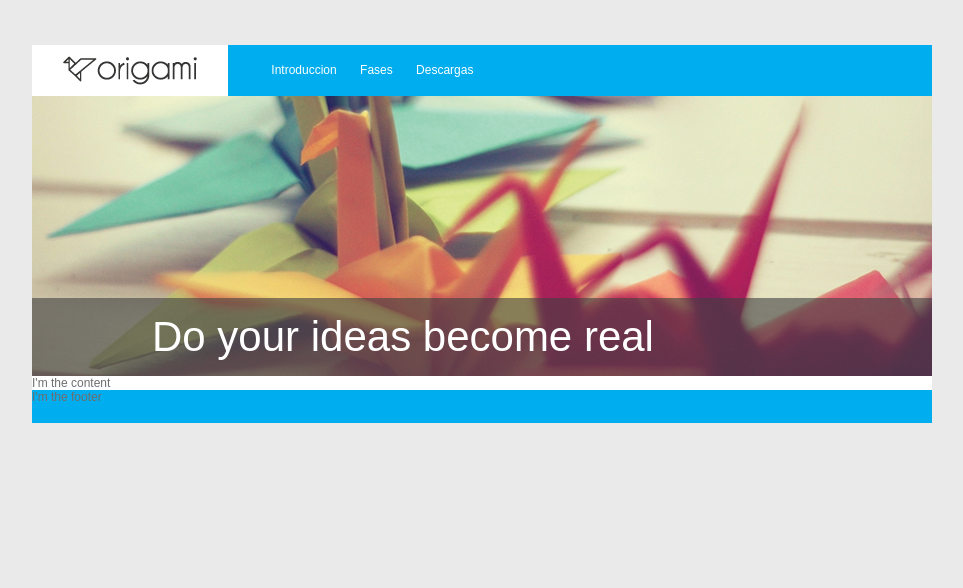
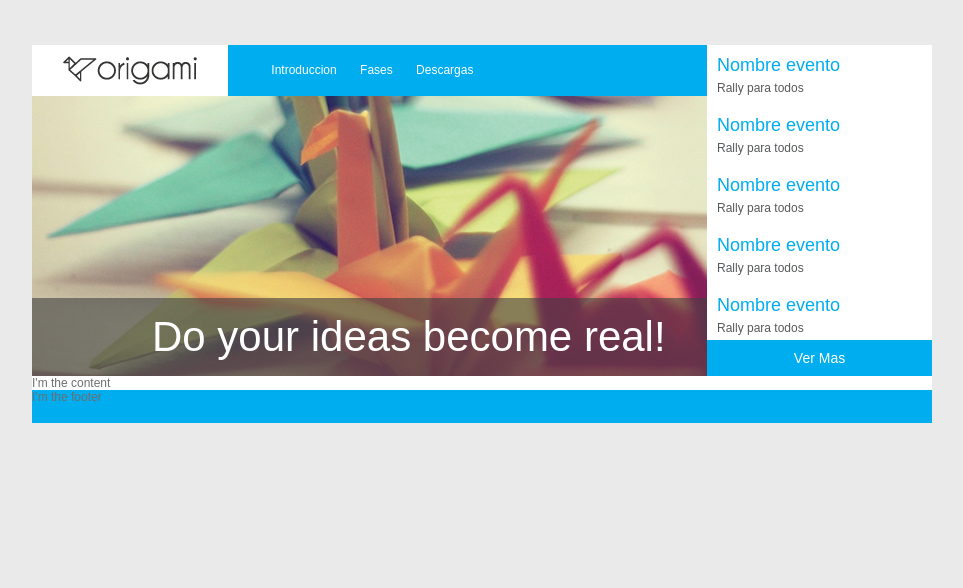
Before and after one commit to efranco89/origami_css, a plain HTML site: page index.htm in a window 1280 px wide. Shown: the whole page, without its empty margins (158-1121 px from the left). Drawn offline with Linux system fonts and the light colour scheme.

Commit message:
Ref news panel added and formated

```diff
--- a/css/estilos.css
+++ b/css/estilos.css
@@ -86,3 +86,63 @@ nav #logo{
   position: absolute;
   right: 0;
 }
+
+/* for the news */
+#news{
+  background-color: #fff;
+  bottom: 0;
+  display: block;
+  position: absolute;
+  right: 0;
+  top: 0;
+  width: 225px;
+}
+
+#news > div {
+  display: block;
+  height: 295px;
+  overflow: auto;
+  position: relative;
+}
+
+#news > a{
+  background-color: #00adee;
+  bottom: 0;
+  color: #fff;
+  display: block;
+  font-size: 14px;
+  left: 0;
+  padding: 10px;
+  position: absolute;
+  right: 0;
+  text-align: center;
+  text-decoration: none;
+}
+
+#news > div > a{
+  color: #58595b;
+  display: block;
+  padding: 10px;
+  position: relative;
+  text-decoration: none;
+}
+
+#news > div > a > span{
+  color: #00adee;
+  display: block;
+  font-size: 18px;
+  margin: 0 0 5px;
+  position: relative;
+}
+
+#news > div > a > p{
+  margin: 0;
+}
+
+#news > div > a:hover {
+  background-color: #404041;
+}
+
+#news > div > a:hover p{
+  color: #fff;
+}
--- a/index.htm
+++ b/index.htm
@@ -19,8 +19,59 @@
         </nav>
         <div id="header-image">
           <span>
-            Do your ideas become real
+            Do your ideas become real!
           </span>
+        </div>
+        <div id="news">
+          <div>
+            <a href="#">
+              <span>Nombre evento</span>
+              <p>Rally para todos</p>
+            </a>
+
+            <a href="#">
+              <span>Nombre evento</span>
+              <p>Rally para todos</p>
+            </a>
+
+            <a href="#">
+              <span>Nombre evento</span>
+              <p>Rally para todos</p>
+            </a>
+
+            <a href="#">
+              <span>Nombre evento</span>
+              <p>Rally para todos</p>
+            </a>
+
+            <a href="#">
+              <span>Nombre evento</span>
+              <p>Rally para todos</p>
+            </a>
+
+            <a href="#">
+              <span>Nombre evento</span>
+              <p>Rally para todos</p>
+            </a>
+
+            <a href="#">
+              <span>Nombre evento</span>
+              <p>Rally para todos</p>
+            </a>
+
+            <a href="#">
+              <span>Nombre evento</span>
+              <p>Rally para todos</p>
+            </a>
+
+            <a href="#">
+              <span>Nombre evento</span>
+              <p>Rally para todos</p>
+            </a>
+
+
+          </div>
+          <a href="#">Ver Mas</a>
         </div>
       </header>
       <div id="content">
```
